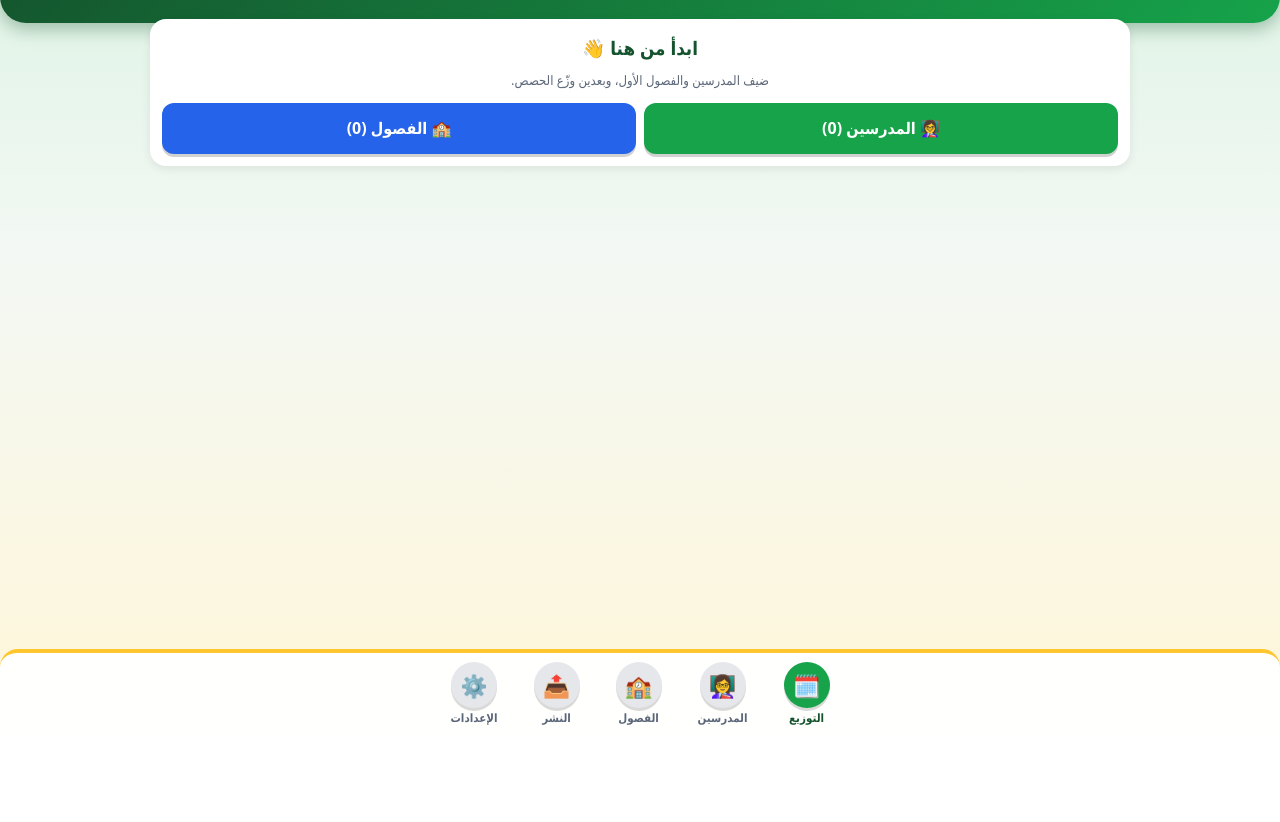
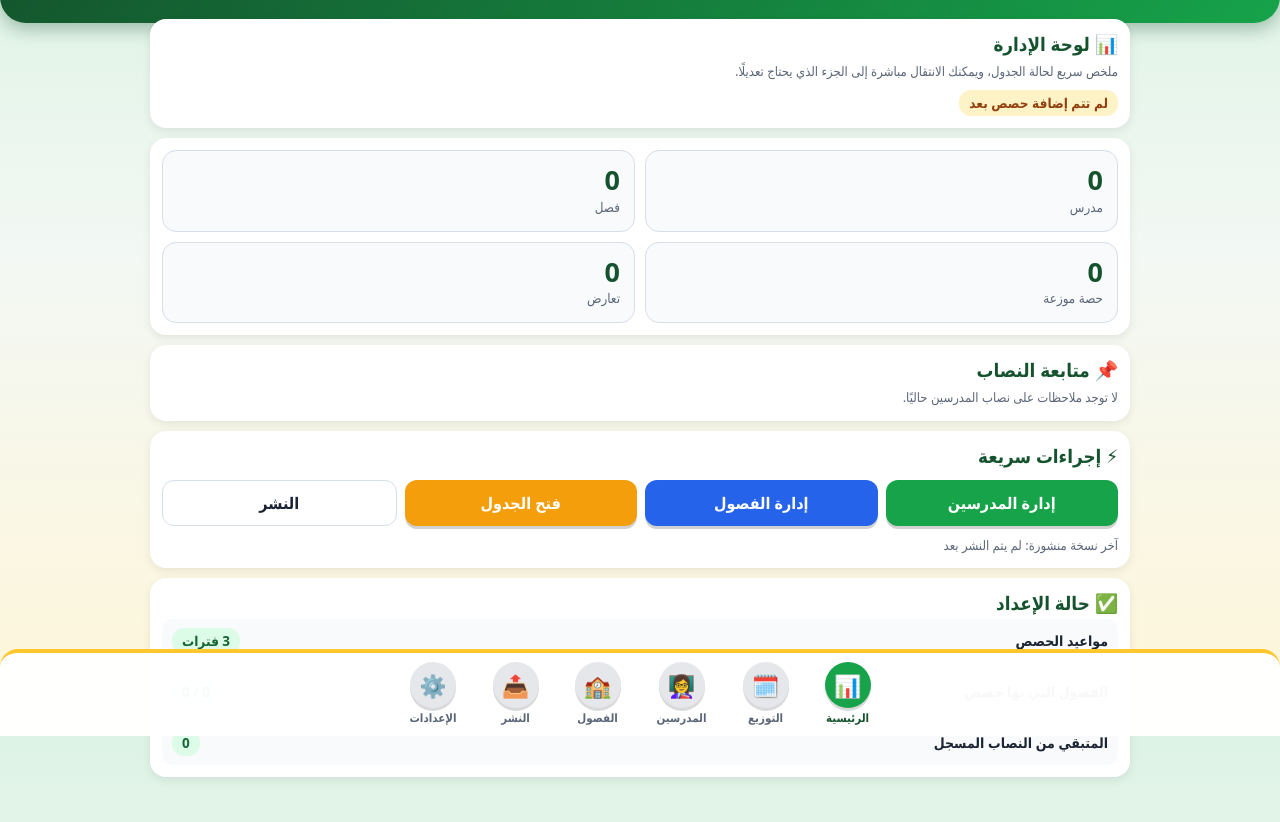
Before and after one commit to tarekkandil2002-dot/school-planner1, a plain HTML site: page index.html in a window 1280 px wide. Shown: the part 64-886 px from the top of the page. Before the commit the page ends 800 px from the top, so only its background shows below. Drawn offline with Linux system fonts and the light colour scheme.

Commit message:
Add files via upload

```diff
--- a/index.html
+++ b/index.html
@@ -16,6 +16,7 @@ header b{font-size:22px;color:#FFE14D;text-shadow:0 2px 0 rgba(0,0,0,.2)}header
 #warn{background:#fff;color:var(--red);border-radius:12px;padding:6px 10px;font-weight:800;font-size:13px;white-space:nowrap}
 main{max-width:1000px;margin:-14px auto 0;padding:0 10px}
 .card{background:#fff;border-radius:16px;padding:12px;margin:10px 0;box-shadow:0 3px 10px rgba(0,0,0,.08)}
+.dashgrid{display:grid;grid-template-columns:repeat(2,minmax(0,1fr));gap:10px}.dashstat{padding:14px;border-radius:14px;background:#F8FAFC;border:1px solid var(--line)}.dashstat b{display:block;font-size:27px;color:var(--g);line-height:1.1}.dashstat small{color:var(--mute)}.dashlist{display:grid;gap:7px}.dashrow{display:flex;justify-content:space-between;align-items:center;gap:8px;padding:9px 10px;background:#F8FAFC;border-radius:10px}.dashrow b{font-size:14px}.dashrow small{color:var(--mute)}
 .c{text-align:center;line-height:1.8}
 .btn{border:0;border-radius:12px;padding:11px 16px;font:inherit;font-weight:800;background:var(--gold);color:#fff;box-shadow:0 3px 0 rgba(0,0,0,.18);cursor:pointer}
 .btn.alt{background:#2563EB}.btn.red{background:var(--red)}.btn.ghost{background:#fff;color:var(--ink);border:1px solid var(--line);box-shadow:none}.btn.g{background:var(--g2)}
@@ -59,6 +60,7 @@ dialog::backdrop{background:rgba(20,40,30,.55)}
 <header><div><b id="hn"></b><small id="hs"></small></div><span><span id="cl" style="font-size:15px;margin-inline-end:6px"></span><span id="warn" hidden></span></span></header>
 <main id="main"></main>
 <nav class="tabs" id="tabs">
+  <button data-tab="dashboard"><i>📊</i>الرئيسية</button>
   <button data-tab="plan"><i>🗓️</i>التوزيع</button>
   <button data-tab="teachers"><i>👩‍🏫</i>المدرسين</button>
   <button data-tab="classes"><i>🏫</i>الفصول</button>
@@ -94,7 +96,7 @@ const persist=()=>{try{localStorage.setItem(LS,JSON.stringify(S))}catch(e){}};
 let pushT=null;
 function markDirty(){if(!cfgOk())return;CFG.dirty=true;saveCfg();cloud();clearTimeout(pushT);pushT=setTimeout(()=>{if(!syncing)pushMaster(false)},2500)}
 const save=()=>{persist();markDirty()};
-let UI={tab:'plan',mode:'t',sh:'m',sel:{t:null,c:null}};
+let UI={tab:'dashboard',mode:'t',sh:'m',sel:{t:null,c:null}};
 
 /* ---------- helpers ---------- */
 const tById=id=>S.teachers.find(t=>t.id===id),cById=id=>S.classes.find(c=>c.id===id);
@@ -125,6 +127,21 @@ const dl=(name,text)=>{const f=new File([text],name,{type:'application/json'});
   const a=document.createElement('a');a.href=URL.createObjectURL(f);a.download=name;document.body.appendChild(a);a.click();a.remove()})()};
 
 /* ---------- views ---------- */
+function vDashboard(){
+  const cf=allConflicts(),totalQuota=S.teachers.reduce((a,t)=>a+(+t.quota||0),0),assigned=S.slots.reduce((a,s)=>a+s.n,0),remaining=Math.max(0,totalQuota-assigned);
+  const workload=S.teachers.map(t=>({t,n:used(t),q:+t.quota||0})).sort((a,b)=>(b.n-b.q)-(a.n-a.q));
+  const attention=workload.filter(x=>x.q&&x.n!==x.q).slice(0,6);
+  const status=cf.length?'<span class="pill bad">'+cf.length+' تعارض يحتاج مراجعة</span>':S.slots.length?'<span class="pill ok">الجدول بلا تعارضات ✓</span>':'<span class="pill warn">لم تتم إضافة حصص بعد</span>';
+  return'<div class="card"><h3>📊 لوحة الإدارة</h3><p class="note">ملخص سريع لحالة الجدول، ويمكنك الانتقال مباشرة إلى الجزء الذي يحتاج تعديلًا.</p><div style="margin-top:8px">'+status+'</div></div>'
+   +'<div class="card"><div class="dashgrid">'
+   +'<div class="dashstat"><b>'+S.teachers.length+'</b><small>مدرس</small></div>'
+   +'<div class="dashstat"><b>'+S.classes.length+'</b><small>فصل</small></div>'
+   +'<div class="dashstat"><b>'+assigned+'</b><small>حصة موزعة</small></div>'
+   +'<div class="dashstat"><b>'+cf.length+'</b><small>تعارض</small></div>'
+   +'</div></div>'
+   +'<div class="card"><h3>📌 متابعة النصاب</h3>'+(attention.length?'<div class="dashlist">'+attention.map(x=>'<div class="dashrow"><div><b>'+esc(x.t.name)+'</b><small> · '+(x.q>x.n?'متبقي '+(x.q-x.n):'زيادة '+(x.n-x.q))+'</small></div><span class="pill '+(x.n>x.q?'bad':'warn')+'">'+x.n+' / '+x.q+'</span></div>').join('')+'</div>':'<p class="note">لا توجد ملاحظات على نصاب المدرسين حاليًا.</p>')+'</div>'
+   +'<div class="card"><h3>⚡ إجراءات سريعة</h3><div class="acts"><button class="btn g" data-a="tab" data-v="teachers">إدارة المدرسين</button><button class="btn alt" data-a="tab" data-v="classes">إدارة الفصول</button><button class="btn" data-a="tab" data-v="plan">فتح الجدول</button><button class="btn ghost" data-a="tab" data-v="publish">النشر</button></div><p class="note" style="margin-top:8px">آخر نسخة منشورة: '+(S.pubVer||'لم يتم النشر بعد')+(CFG.at?' · آخر مزامنة '+esc(CFG.at):'')+'</p></div>'
+   +'<div class="card"><h3>✅ حالة الإعداد</h3><div class="dashlist"><div class="dashrow"><b>مواعيد الحصص</b><span class="pill ok">'+Object.values(S.periods).filter(Array.isArray).length+' فترات</span></div><div class="dashrow"><b>الفصول التي بها حصص</b><span class="pill '+(S.classes.filter(c=>S.slots.some(s=>s.c===c.id)).length===S.classes.length?'ok':'warn')+'">'+S.classes.filter(c=>S.slots.some(s=>s.c===c.id)).length+' / '+S.classes.length+'</span></div><div class="dashrow"><b>المتبقي من النصاب المسجل</b><span class="pill '+(remaining?'warn':'ok')+'">'+remaining+'</span></div></div></div>'}
 function vPlan(){
   if(!S.teachers.length||!S.classes.length)return'<div class="card c"><h3>ابدأ من هنا 👋</h3><p class="note">ضيف المدرسين والفصول الأول، وبعدين وزّع الحصص.</p><div class="acts"><button class="btn g" data-a="tab" data-v="teachers">👩‍🏫 المدرسين ('+S.teachers.length+')</button><button class="btn alt" data-a="tab" data-v="classes">🏫 الفصول ('+S.classes.length+')</button></div></div>';
   const m=UI.mode,list=m==='t'?S.teachers:S.classes;
@@ -171,7 +188,7 @@ function go(){
   $('#hs').textContent=[S.school.gov,S.school.admin].filter(Boolean).join(' · ')||'توزيع الحصص على المدرسين';
   const cf=allConflicts().length;$('#warn').hidden=!cf;$('#warn').textContent='⚠️ '+cf+' تعارض';
   document.querySelectorAll('#tabs button').forEach(b=>b.classList.toggle('on',b.dataset.tab===UI.tab));
-  $('#main').innerHTML=({plan:vPlan,teachers:vTeachers,classes:vClasses,publish:vPublish,settings:vSettings})[UI.tab]()}
+  $('#main').innerHTML=({dashboard:vDashboard,plan:vPlan,teachers:vTeachers,classes:vClasses,publish:vPublish,settings:vSettings})[UI.tab]()}
 
 /* ---------- dialogs ---------- */
 function slotDlg(sid,day,p){
```
